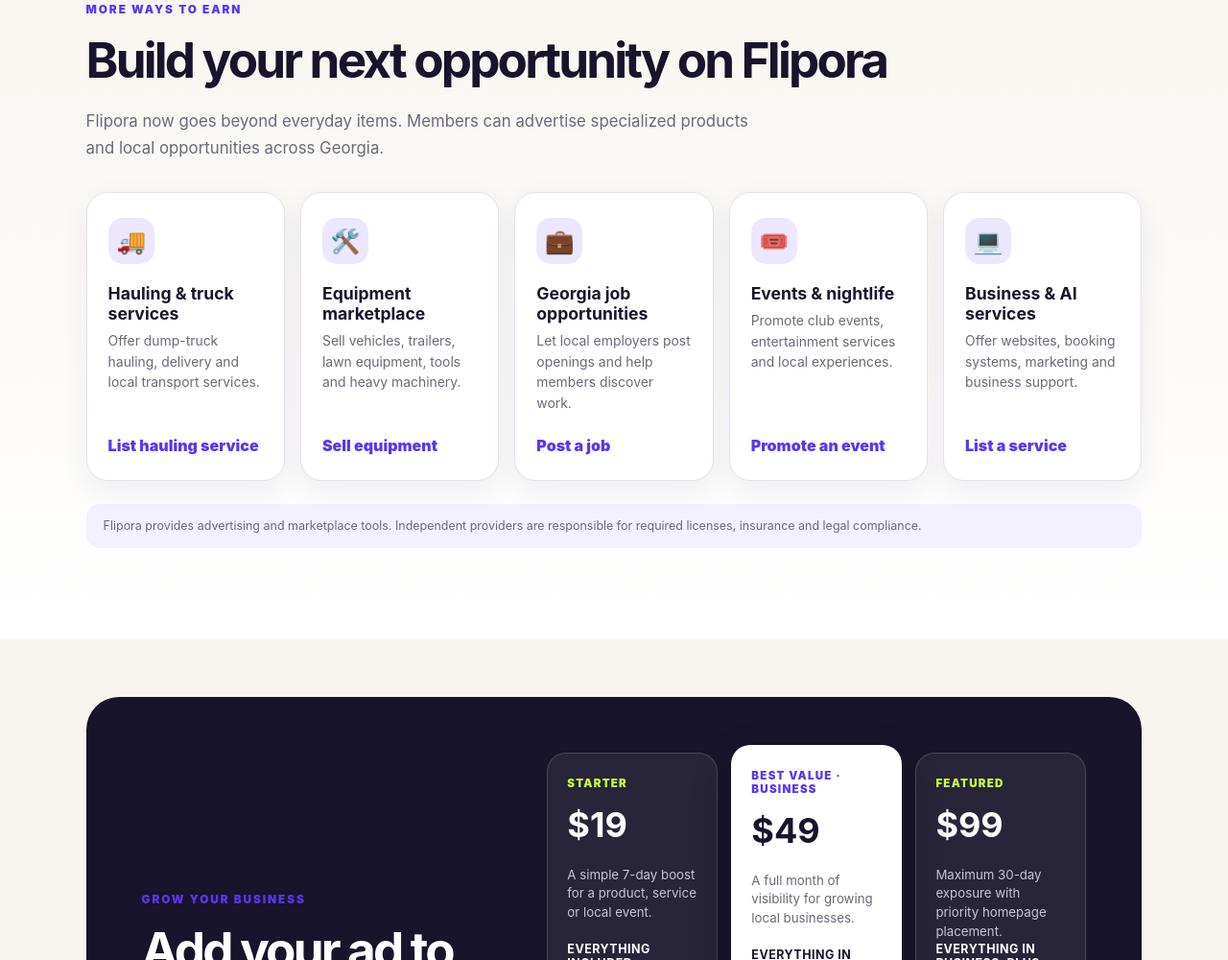
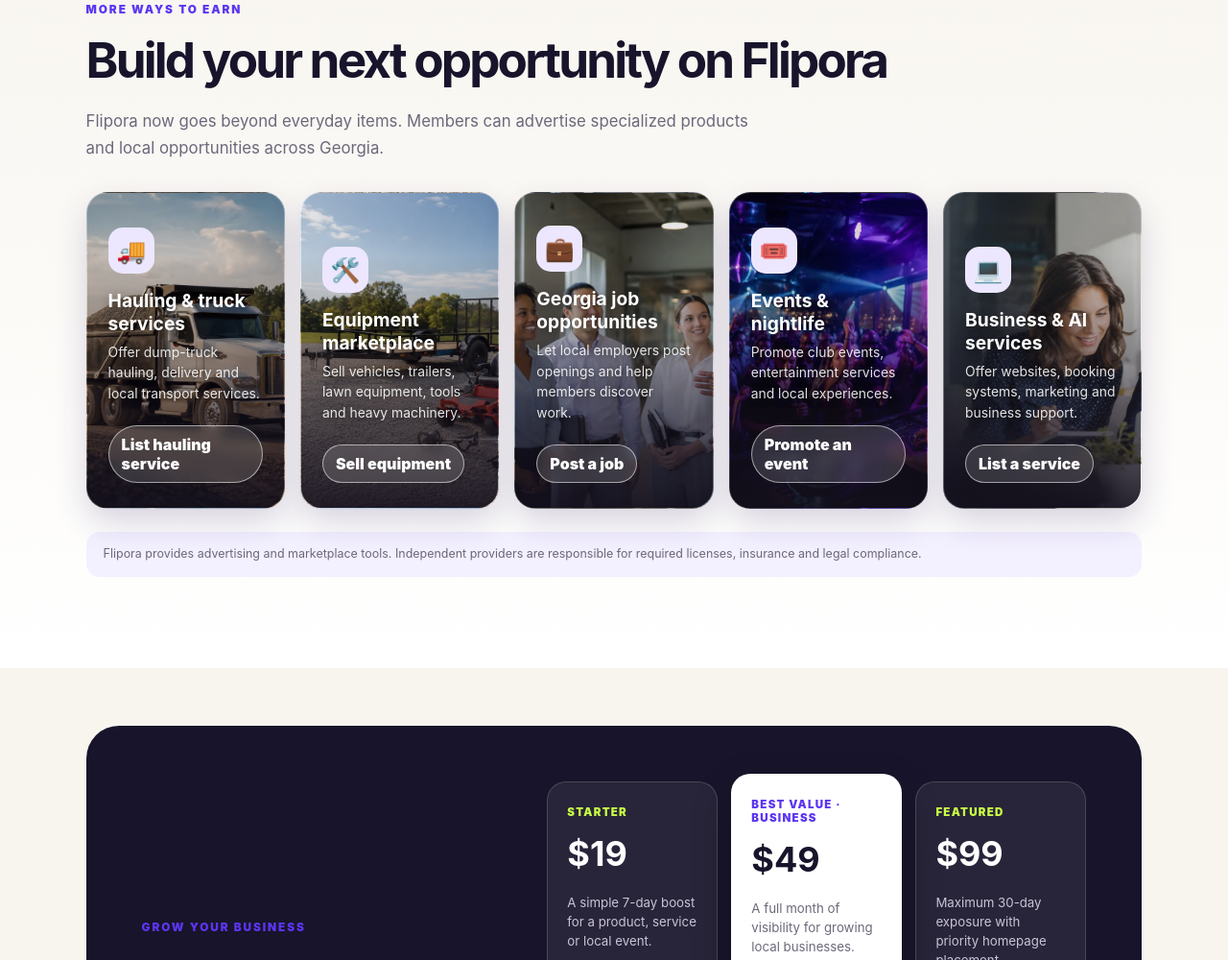
Before and after one commit to romarevgreen-commits/shop-flipora, a website: page index.html in a window 1280 px wide. Shown: the part 2079-3079 px from the top of the page at 96% size. Drawn offline with nearby package versions, Linux system fonts and the light colour scheme; no server answers.

Commit message:
Add real photo backgrounds to opportunity cards

```diff
--- a/index.html
+++ b/index.html
@@ -8,7 +8,7 @@
   <title>Flipora Marketplace — Buy quick! Sell quicker!</title>
   <link rel="icon" href="assets/favicon.svg" type="image/svg+xml">
   <link rel="stylesheet" href="styles.css?v=20260824-language-selector-corner-1">
-  <link rel="stylesheet" href="opportunities.css?v=20260824-1">
+  <link rel="stylesheet" href="opportunities.css?v=20260824-photo-cards-1">
   <link rel="stylesheet" href="advertising.css?v=20260824-package-details-1">
 </head>
 <body>
@@ -98,11 +98,11 @@
       <div class="section-heading"><div><p class="eyebrow">More ways to earn</p><h2>Build your next opportunity on Flipora</h2></div></div>
       <p class="section-intro">Flipora now goes beyond everyday items. Members can advertise specialized products and local opportunities across Georgia.</p>
       <div class="opportunity-grid">
-        <article class="opportunity-card"><span class="opportunity-icon">🚚</span><h3>Hauling & truck services</h3><p>Offer dump-truck hauling, delivery and local transport services.</p><button class="opportunity-link" data-start-category="Hauling">List hauling service</button></article>
-        <article class="opportunity-card"><span class="opportunity-icon">🛠️</span><h3>Equipment marketplace</h3><p>Sell vehicles, trailers, lawn equipment, tools and heavy machinery.</p><button class="opportunity-link" data-start-category="Heavy Equipment">Sell equipment</button></article>
-        <article class="opportunity-card"><span class="opportunity-icon">💼</span><h3>Georgia job opportunities</h3><p>Let local employers post openings and help members discover work.</p><button class="opportunity-link" data-start-category="Jobs">Post a job</button></article>
-        <article class="opportunity-card"><span class="opportunity-icon">🎟️</span><h3>Events & nightlife</h3><p>Promote club events, entertainment services and local experiences.</p><button class="opportunity-link" data-start-category="Events">Promote an event</button></article>
-        <article class="opportunity-card"><span class="opportunity-icon">💻</span><h3>Business & AI services</h3><p>Offer websites, booking systems, marketing and business support.</p><button class="opportunity-link" data-start-category="Business Services">List a service</button></article>
+        <article class="opportunity-card opportunity-hauling"><span class="opportunity-icon">🚚</span><h3>Hauling & truck services</h3><p>Offer dump-truck hauling, delivery and local transport services.</p><button class="opportunity-link" data-start-category="Hauling">List hauling service</button></article>
+        <article class="opportunity-card opportunity-equipment"><span class="opportunity-icon">🛠️</span><h3>Equipment marketplace</h3><p>Sell vehicles, trailers, lawn equipment, tools and heavy machinery.</p><button class="opportunity-link" data-start-category="Heavy Equipment">Sell equipment</button></article>
+        <article class="opportunity-card opportunity-jobs"><span class="opportunity-icon">💼</span><h3>Georgia job opportunities</h3><p>Let local employers post openings and help members discover work.</p><button class="opportunity-link" data-start-category="Jobs">Post a job</button></article>
+        <article class="opportunity-card opportunity-events"><span class="opportunity-icon">🎟️</span><h3>Events & nightlife</h3><p>Promote club events, entertainment services and local experiences.</p><button class="opportunity-link" data-start-category="Events">Promote an event</button></article>
+        <article class="opportunity-card opportunity-business"><span class="opportunity-icon">💻</span><h3>Business & AI services</h3><p>Offer websites, booking systems, marketing and business support.</p><button class="opportunity-link" data-start-category="Business Services">List a service</button></article>
       </div>
       <p class="opportunity-note">Flipora provides advertising and marketplace tools. Independent providers are responsible for required licenses, insurance and legal compliance.</p>
     </section>
--- a/opportunities.css
+++ b/opportunities.css
@@ -4,11 +4,18 @@
 }
 .section-intro { max-width: 720px; margin: -10px 0 32px; color: var(--muted); font-size: 1.05rem; line-height: 1.65; }
 .opportunity-grid { display: grid; grid-template-columns: repeat(5, 1fr); gap: 16px; }
-.opportunity-card { display: flex; flex-direction: column; align-items: flex-start; padding: 26px 22px; border: 1px solid var(--line); border-radius: 22px; background: #fff; box-shadow: 0 10px 30px rgba(45,30,100,.07); }
+.opportunity-card { position: relative; isolation: isolate; overflow: hidden; min-height: 330px; display: flex; flex-direction: column; align-items: flex-start; justify-content: flex-end; padding: 26px 22px; border: 1px solid rgba(255,255,255,.22); border-radius: 22px; background-color: #292237; background-position: center; background-size: cover; color: #fff; box-shadow: 0 14px 34px rgba(45,30,100,.18); transition: transform .2s ease, box-shadow .2s ease; }
+.opportunity-card::before { content: ""; position: absolute; inset: 0; z-index: -1; background: linear-gradient(180deg, rgba(20,16,29,.10) 20%, rgba(20,16,29,.92) 100%); }
+.opportunity-card:hover { transform: translateY(-4px); box-shadow: 0 20px 42px rgba(45,30,100,.25); }
+.opportunity-hauling { background-image: url('assets/opportunities/hauling-truck.webp'); }
+.opportunity-equipment { background-image: url('assets/opportunities/equipment-marketplace.webp'); }
+.opportunity-jobs { background-image: url('assets/opportunities/georgia-jobs.webp'); }
+.opportunity-events { background-image: url('assets/opportunities/events-nightlife.webp'); }
+.opportunity-business { background-image: url('assets/opportunities/business-ai.webp'); }
 .opportunity-icon { display: grid; place-items: center; width: 48px; height: 48px; border-radius: 15px; background: #ece7ff; font-size: 1.55rem; }
-.opportunity-card h3 { margin: 20px 0 8px; font-size: 1.1rem; }
-.opportunity-card p { flex: 1; margin: 0 0 22px; color: var(--muted); font-size: .87rem; line-height: 1.55; }
-.opportunity-link { border: 0; padding: 0; background: transparent; color: var(--purple); font-weight: 900; cursor: pointer; text-align: left; }
+.opportunity-card h3 { margin: 16px 0 8px; font-size: 1.2rem; text-shadow: 0 2px 12px rgba(0,0,0,.5); }
+.opportunity-card p { margin: 0 0 22px; color: rgba(255,255,255,.88); font-size: .87rem; line-height: 1.55; text-shadow: 0 1px 8px rgba(0,0,0,.6); }
+.opportunity-link { border: 1px solid rgba(255,255,255,.55); border-radius: 999px; padding: 9px 13px; background: rgba(255,255,255,.14); color: #fff; font-weight: 900; cursor: pointer; text-align: left; backdrop-filter: blur(6px); }
 .opportunity-link:hover { text-decoration: underline; }
 .opportunity-note { margin: 24px 0 0; padding: 14px 18px; border-radius: 14px; background: #f3f0ff; color: var(--muted); font-size: .78rem; line-height: 1.5; }
 @media (max-width: 1100px) { .opportunity-grid { grid-template-columns: repeat(3, 1fr); } }
```
Also changed, not shown: assets/opportunities/business-ai.webp (added), assets/opportunities/equipment-marketplace.webp (added), assets/opportunities/events-nightlife.webp (added), assets/opportunities/georgia-jobs.webp (added), assets/opportunities/hauling-truck.webp (added).
